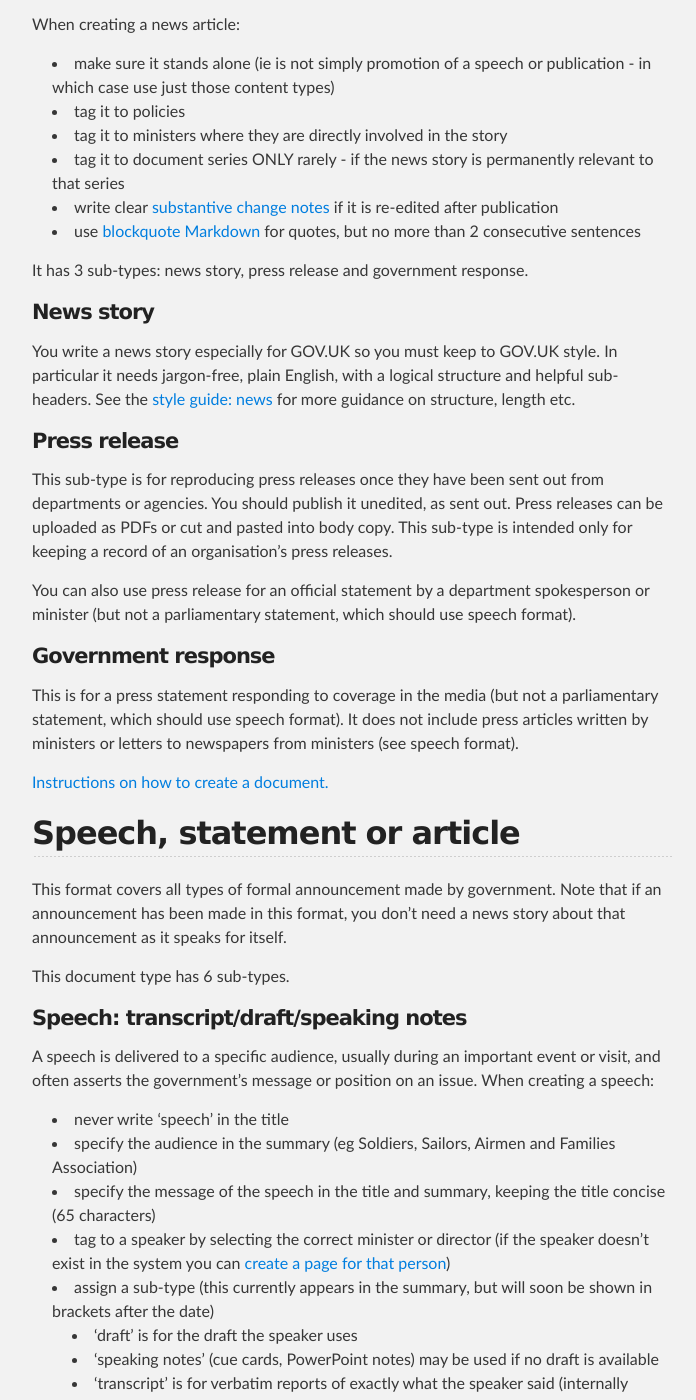
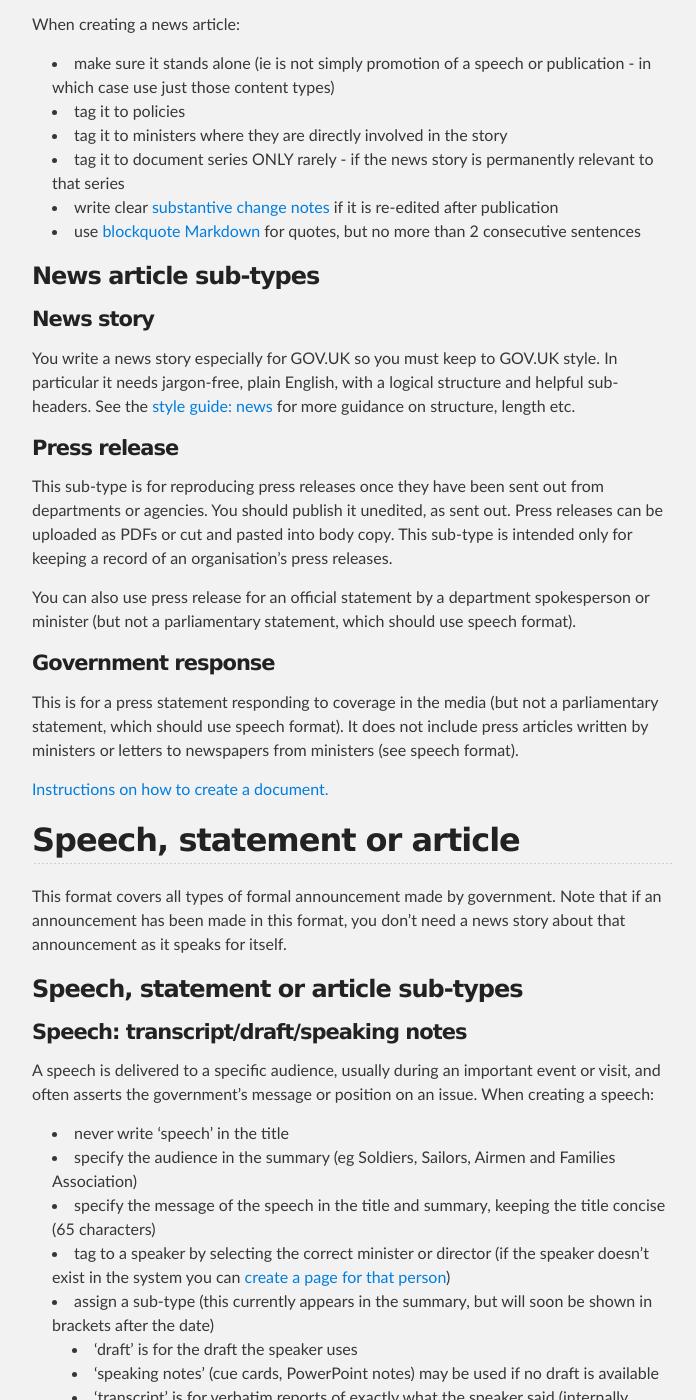
Before and after one commit to alphagov/inside-government-admin-guide, a Jekyll site: the page built from creating-documents/document-types.md, in a window 1280 px wide and 1400 px high, scrolled down 833 px. Shown: the whole window, without its empty margins (288-984 px from the left). Built offline with Jekyll 4.4.1, drawn with Linux system fonts in a browser that asks for light colours.

Commit message:
Update document-types.md

```diff
--- a/creating-documents/document-types.md
+++ b/creating-documents/document-types.md
@@ -29,8 +29,7 @@ When creating a news article:
 * write clear [substantive change notes](http://alphagov.github.io/inside-government-admin-guide/creating-documents/make-a-change-note.html) if it is re-edited after publication
 * use [blockquote Markdown](http://alphagov.github.io/inside-government-admin-guide/first-steps/markdown.html#blockquotes) for quotes, but no more than 2 consecutive sentences
 
-It has 3 sub-types: news story, press release and government response.
-
+### News article sub-types
 
 #### News story
 
@@ -55,7 +54,7 @@ This is for a press statement responding to coverage in the media (but not a par
 
 This format covers all types of formal announcement made by government. Note that if an announcement has been made in this format, you don't need a news story about that announcement as it speaks for itself.
 
-This document type has 6 sub-types.
+### Speech, statement or article sub-types
 
 #### Speech: transcript/draft/speaking notes
 
```
